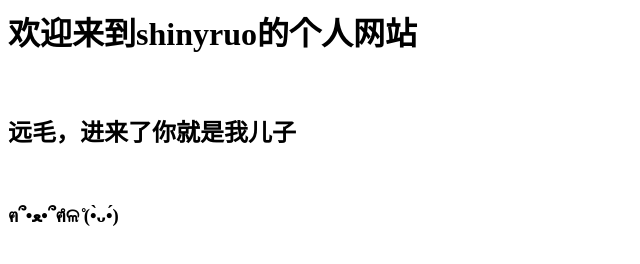
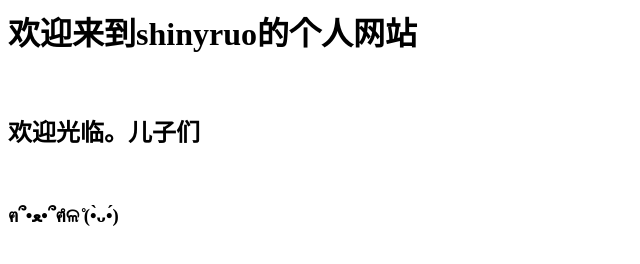
Before and after one commit to shinyruoqaq/shinyruoqaq.github.io, a plain HTML site: page index.html in a window 1280 px wide. Shown: the whole page, without its empty margins (0-640 px from the left). Drawn offline with Linux system fonts and the light colour scheme.

Commit message:
Update index.html

```diff
--- a/index.html
+++ b/index.html
@@ -1,3 +1,3 @@
 <h1>欢迎来到shinyruo的个人网站</h1></br>
-  <h2>远毛，进来了你就是我儿子</h2></br>
+  <h2>欢迎光临。儿子们</h2></br>
     <h3>ฅ՞•ﻌ•՞ฅ̊ଳ ̊(•̀ᴗ•́)</h3>
```
